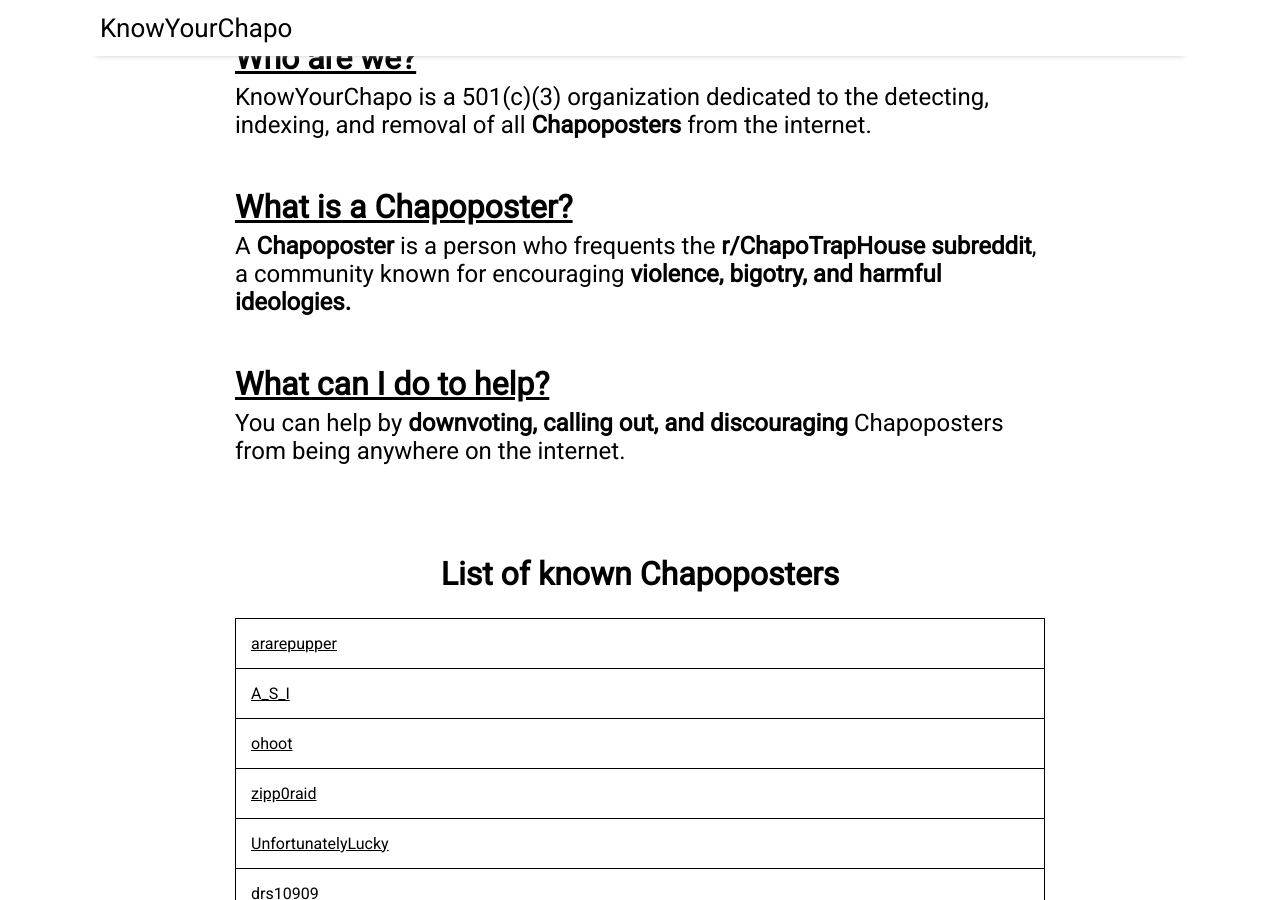
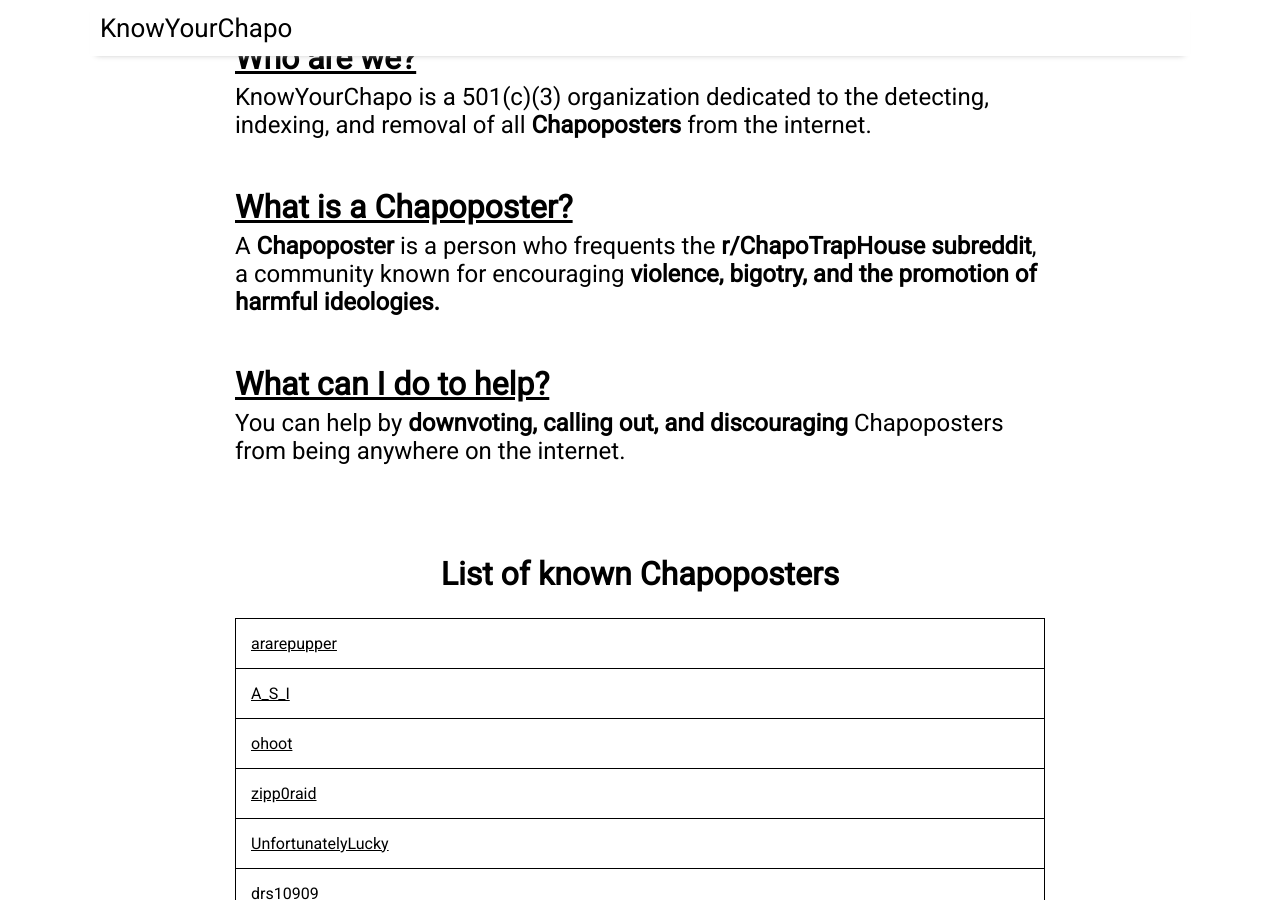
Before and after one commit to KnowYourChapo/KnowYourChapo.github.io, a Jekyll site: the page built from index.md, in a window 1280 px wide and 900 px high, scrolled down 579 px. Built offline with Jekyll 4.4.1, drawn with Linux system fonts in a browser that asks for light colours; nearby versions of some CDN libraries; the list of posts is cut into pages by our own code.

Commit message:
new posters

```diff
--- a/_data/chapolist.json
+++ b/_data/chapolist.json
@@ -139,6 +139,10 @@
         {
             "name": "MySQ_uirre_L",
             "notes": ""
+        },
+        {
+            "name": "tommyerstransplant",
+            "notes": ""
         }
     ]
 }
--- a/index.md
+++ b/index.md
@@ -22,7 +22,7 @@ KnowYourChapo is a 501(c)(3) organization dedicated to the detecting, indexing,
 
 <br><br>
 <h1><u>What is a Chapoposter?</u></h1>
-A <b>Chapoposter</b> is a person who frequents the <b>r/ChapoTrapHouse subreddit</b>, a community known for encouraging <b>violence, bigotry, and harmful ideologies.</b>
+A <b>Chapoposter</b> is a person who frequents the <b>r/ChapoTrapHouse subreddit</b>, a community known for encouraging <b>violence, bigotry, and the promotion of harmful ideologies.</b>
 
 <br><br>
 <h1><u>What can I do to help?</u></h1>
```
